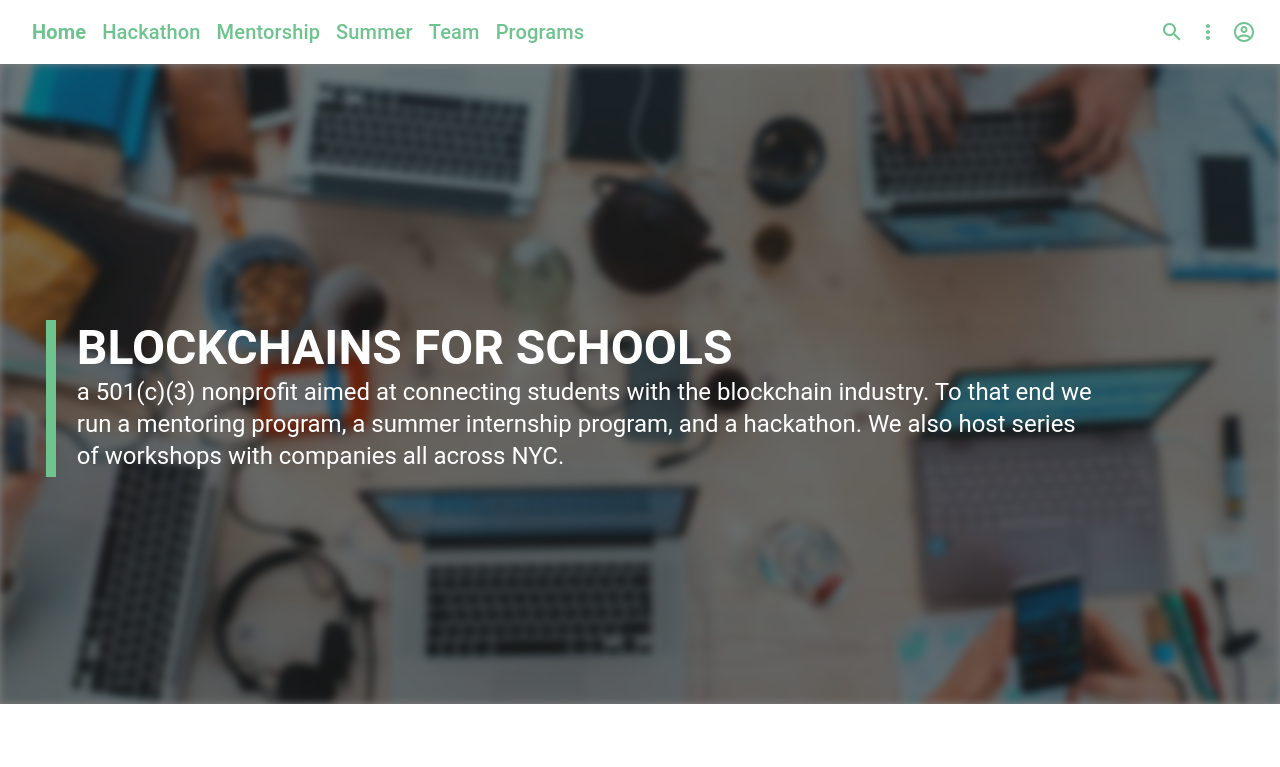
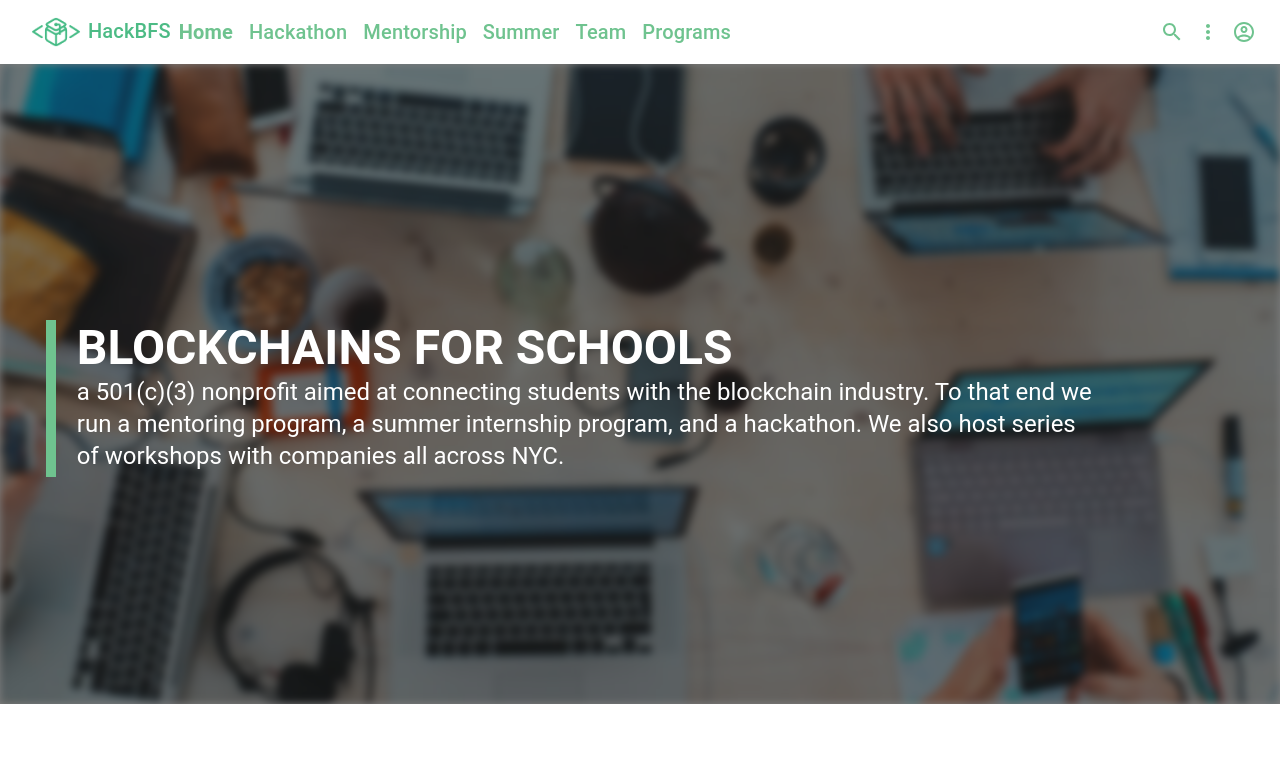
Before and after one commit to blockchainsforschools/blockchainsforschools.org, a React (Create React App) app: page / in a window 1280 px wide. Shown: the top 767 px of the page. Built offline with nearby package versions, Linux system fonts and the light colour scheme.

Commit message:
Add a responsive burger menu button w/ media query

```diff
--- a/src/components/Content/Content.tsx
+++ b/src/components/Content/Content.tsx
@@ -91,7 +91,7 @@
 		>
 			{items.map(item => (
 				<Grid item xs={12} sm={6} key={item.key}>
-					{item.type === true ? (
+					{item.type ? (
 						<div className={classes.contentWrapper}>
 							<Typography
 								variant="h5"
--- a/src/components/layout/NavBar/NavBar.tsx
+++ b/src/components/layout/NavBar/NavBar.tsx
@@ -1,41 +1,30 @@
 import React from 'react';
-import {
-	makeStyles,
-	AppBar,
-	Toolbar,
-	Typography,
-	IconButton,
-	Button
-} from '@material-ui/core';
-import { Search, MoreVert, AccountCircleOutlined } from '@material-ui/icons';
-import { Link } from 'react-router-dom';
+import { makeStyles, AppBar, Toolbar, Typography } from '@material-ui/core';
+
+import HackBFS from '../../../assets/images/hackBFS.png';
+import NavMenu from './NavMenu';
 
 const useStyles = makeStyles({
-	root: {
-		flexGrow: 1
-	},
+	root: { flexGrow: 1 },
 	navBar: {
 		backgroundColor: 'white',
 		boxShadow: 'none',
 		position: 'sticky',
 		color: '#6fc38f'
 	},
-	navBarItem: {
-		color: 'inherit',
-		textTransform: 'none',
-		padding: 'inherit 10px'
-	},
 	navBarFiller: {
+		display: 'inline-block',
 		flexGrow: 1
 	},
-	searchIconButton: {
-		color: 'inherit'
+	LogoText: {
+		color: '#4cbb85',
+		fontSize: '1.5rem',
+		font: 'inherit'
 	},
-	moreVertIconButton: {
-		color: 'inherit'
-	},
-	accountCircleOutlinedIconButton: {
-		color: 'inherit'
+	LogoIcon: {
+		height: '64px',
+		display: 'inline',
+		verticalAlign: 'middle'
 	}
 });
 
@@ -43,43 +32,26 @@
 	const classes = useStyles();
 
 	return (
-		<AppBar className={classes.navBar}>
-			<Toolbar>
-				<Button component={Link} to="/" className={classes.navBarItem}>
-					<Typography variant="h6" style={{ fontWeight: 'bold' }}>
-						Home
-					</Typography>
-				</Button>
-				<Button className={classes.navBarItem}>
-					<Typography variant="h6">Hackathon</Typography>
-				</Button>
-				<Button className={classes.navBarItem}>
-					<Typography variant="h6">Mentorship</Typography>
-				</Button>
-				<Button className={classes.navBarItem}>
-					<Typography variant="h6">Summer</Typography>
-				</Button>
-				<Button component={Link} to="/team" className={classes.navBarItem}>
-					<Typography variant="h6">Team</Typography>
-				</Button>
-				<Button className={classes.navBarItem}>
-					<Typography variant="h6">Programs</Typography>
-				</Button>
-				<div className={classes.navBarFiller} />
-				<IconButton edge="end" className={classes.searchIconButton}>
-					<Search />
-				</IconButton>
-				<IconButton edge="end" className={classes.moreVertIconButton}>
-					<MoreVert />
-				</IconButton>
-				<IconButton
-					edge="end"
-					className={classes.accountCircleOutlinedIconButton}
-				>
-					<AccountCircleOutlined />
-				</IconButton>
-			</Toolbar>
-		</AppBar>
+		<div className={classes.root}>
+			<AppBar className={classes.navBar}>
+				<Toolbar>
+					<span className={classes.LogoText}>
+						<img
+							src={HackBFS}
+							alt={'HackBFS'}
+							className={classes.LogoIcon}
+						/>
+						<Typography
+							variant="h6"
+							style={{ display: 'inline-flex' }}
+						>
+							HackBFS
+						</Typography>
+					</span>
+					<NavMenu />
+				</Toolbar>
+			</AppBar>
+		</div>
 	);
 };
 
--- /dev/null
+++ b/src/components/layout/NavBar/NavMenu/NavMenu.tsx
@@ -0,0 +1,104 @@
+import React from 'react';
+import { makeStyles, Typography, IconButton, Button } from '@material-ui/core';
+import {
+	Search,
+	MoreVert,
+	AccountCircleOutlined,
+	Menu
+} from '@material-ui/icons';
+import { Link } from 'react-router-dom';
+
+const desktopMin = 1180;
+
+const useStyles = makeStyles({
+	navMenu: { display: 'inline' },
+	navBarItem: {
+		color: 'inherit',
+		textTransform: 'none',
+		padding: 'inherit 10px'
+	},
+	navBarFiller: {
+		display: 'inline-block',
+		flexGrow: 1
+	},
+	searchIconButton: {
+		color: 'inherit'
+	},
+	moreVertIconButton: {
+		color: 'inherit'
+	},
+	accountCircleOutlinedIconButton: {
+		color: 'inherit'
+	},
+	BurgerMenu: {
+		display: 'none'
+	},
+	[`@media (max-width: ${desktopMin}px)`]: {
+		navMenu: {
+			display: 'none'
+		},
+		BurgerMenu: {
+			display: 'block'
+		},
+		BurgerMenuButton: {
+			color: 'inherit'
+		}
+	}
+});
+
+const NavMenu: React.FC = () => {
+	const classes = useStyles();
+
+	return (
+		<>
+			<div className={classes.navMenu}>
+				<Button component={Link} to="/" className={classes.navBarItem}>
+					<Typography variant="h6" style={{ fontWeight: 'bold' }}>
+						Home
+					</Typography>
+				</Button>
+				<Button className={classes.navBarItem}>
+					<Typography variant="h6">Hackathon</Typography>
+				</Button>
+				<Button className={classes.navBarItem}>
+					<Typography variant="h6">Mentorship</Typography>
+				</Button>
+				<Button className={classes.navBarItem}>
+					<Typography variant="h6">Summer</Typography>
+				</Button>
+				<Button
+					component={Link}
+					to="/team"
+					className={classes.navBarItem}
+				>
+					<Typography variant="h6">Team</Typography>
+				</Button>
+				<Button className={classes.navBarItem}>
+					<Typography variant="h6">Programs</Typography>
+				</Button>
+			</div>
+			<div className={classes.navBarFiller} />
+			<div className={classes.navMenu}>
+				<IconButton edge="end" className={classes.searchIconButton}>
+					<Search />
+				</IconButton>
+				<IconButton edge="end" className={classes.moreVertIconButton}>
+					<MoreVert />
+				</IconButton>
+				<IconButton
+					edge="end"
+					className={classes.accountCircleOutlinedIconButton}
+				>
+					<AccountCircleOutlined />
+				</IconButton>
+			</div>
+			<span className={classes.BurgerMenu}>
+				<IconButton edge="end" className={classes.BurgerMenuButton}>
+					<Menu />
+				</IconButton>
+			</span>
+		</>
+	);
+};
+
+export default NavMenu;
--- /dev/null
+++ b/src/components/layout/NavBar/NavMenu/index.ts
@@ -0,0 +1,3 @@
+import NavMenu from './NavMenu';
+
+export default NavMenu;
```
Also changed, not shown: src/assets/images/hackBFS.png (added).
